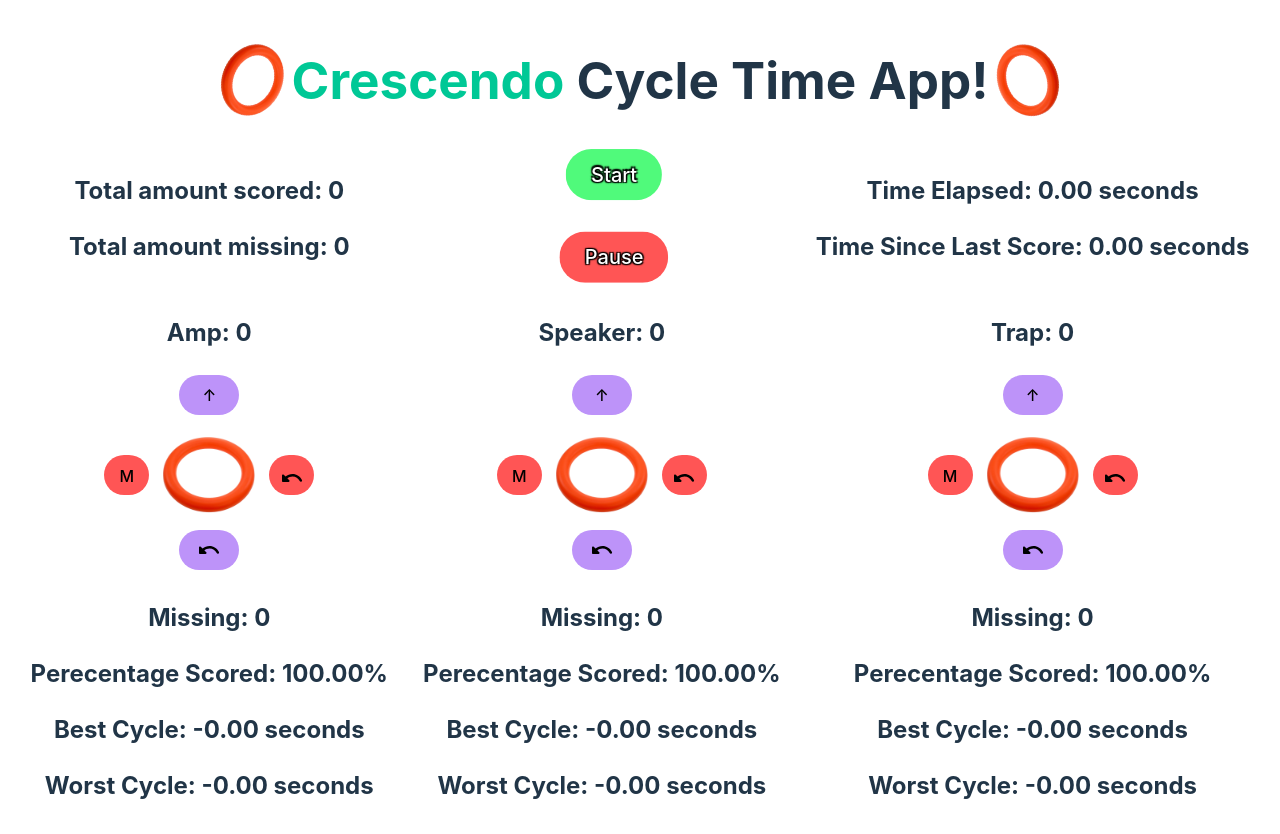
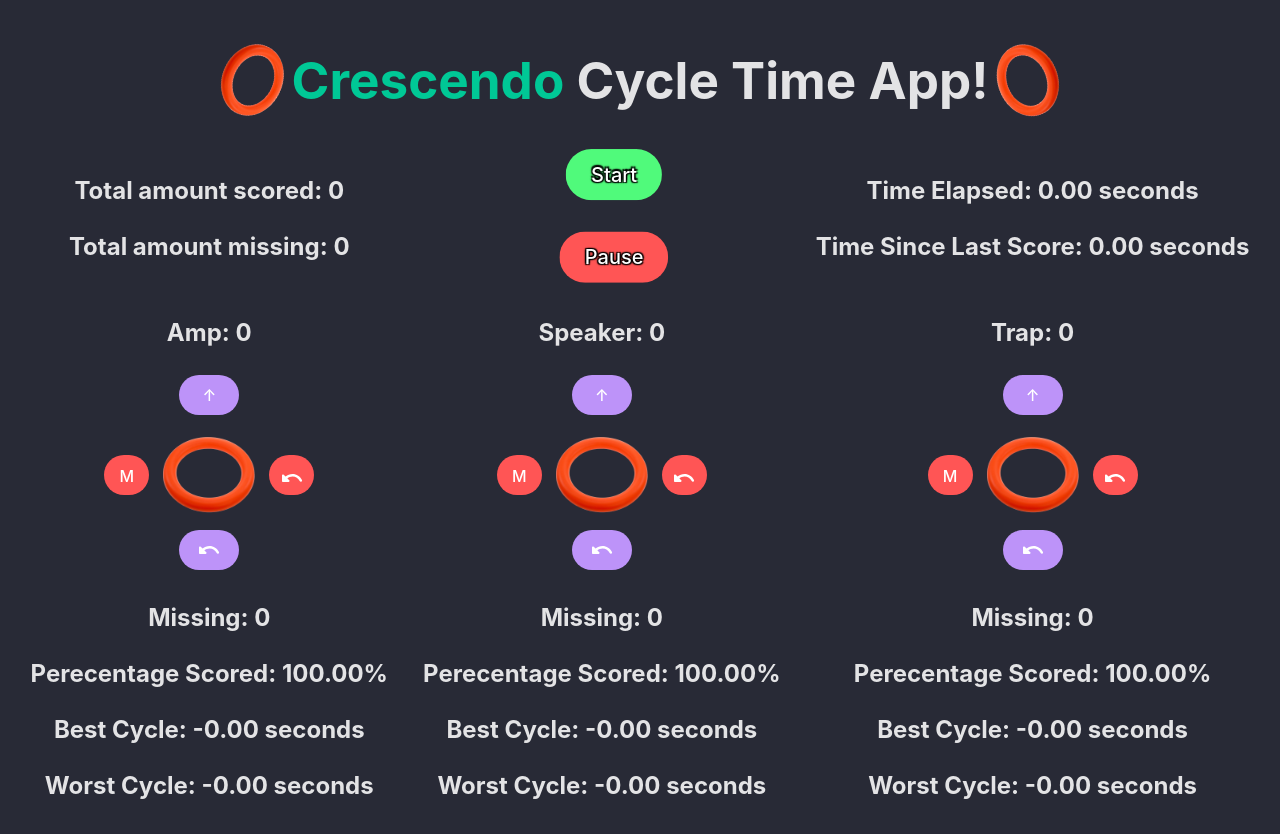
Before and after one commit to frc5431/CrescendoCycleTime, a React (Vite) app: page / in a window 1280 px wide. Built offline with nearby package versions, Linux system fonts and the light colour scheme.

Commit message:
changed css so always darkmode

```diff
--- a/src/App.tsx
+++ b/src/App.tsx
@@ -7,7 +7,6 @@
 import Options from './components/Options';
 import confetti from 'canvas-confetti';
 import NoteImg from "/src/assets/note.png"
-import ReactDOM from 'react-dom';
 
 function App() {
   const [started, setStarted] = useState(false);
@@ -15,7 +14,6 @@
   const [timeData, setTimeData] = useState(new TimeStorage([]));
   const [TSLS, setTSLS] = useState(0); // time since last scored
   const [timeElapsed, setTimeElapsed] = useState(0);
-  const canvasRef = useRef(null);
 
 
 
@@ -115,10 +113,7 @@
       </div>
 
 
-      {ReactDOM.createPortal((<>
-        <canvas ref={canvasRef}/>
 
-      </>), window.document.body)}
     </div>
 
   )
@@ -129,16 +124,12 @@
     }
 
     if (isUp) {
-      if (timeData.getCount(Type.Trap, true ) > 2) {
-        return;
-      }
-
       const times: Event[] = [...timeData.getTimes(), new Event(type, timeElapsed, isScore)];
       setTimeData(new TimeStorage(times));
 
-      if (confettiBool && canvasRef.current) {
+      if (confettiBool) {
 
-        confetti.create(canvasRef.current, {resize: true})({
+        confetti({
           particleCount: 200,
           spread: 360,
           origin: { y: Math.random() - 0.2, x: Math.random() },
--- a/src/index.css
+++ b/src/index.css
@@ -107,6 +107,7 @@
 }
 
 button {
+  color: white;
   border-radius: 30px;
   border: 1px solid transparent;
   padding: 0.6em 1.2em;
@@ -176,6 +177,7 @@
 }
 
 .redbutton {
+  color: #ffffff;
   width: 45px;
   height: 40px;
   border-radius: 30px;
@@ -201,7 +203,7 @@
 }
 
 
-@media (prefers-color-scheme: light) {
+/* @media (prefers-color-scheme: light) {
   :root {
     color: #213547;
     background-color: #ffffff;
@@ -210,9 +212,10 @@
     color: #ffffff;
   }
   redbutton {
-    background-color: #f9f9f9;
+      color: #ffffff;
   }
-}
+
+} */
 
 canvas {
   position: fixed;
```
